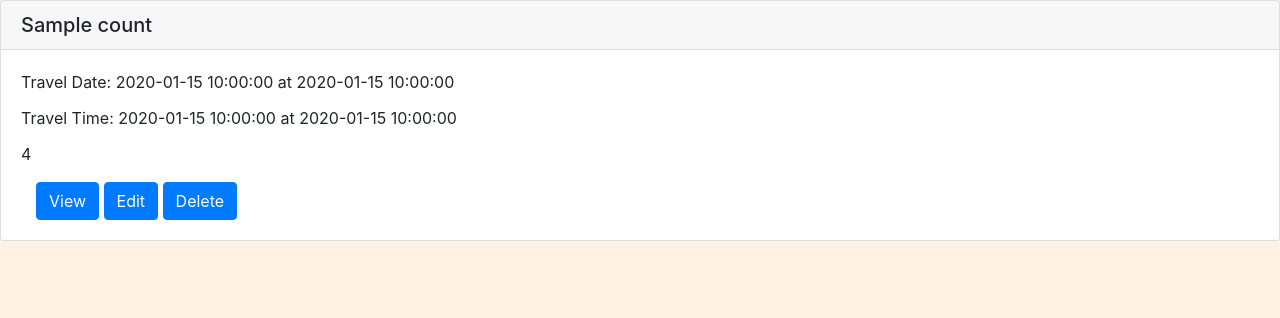
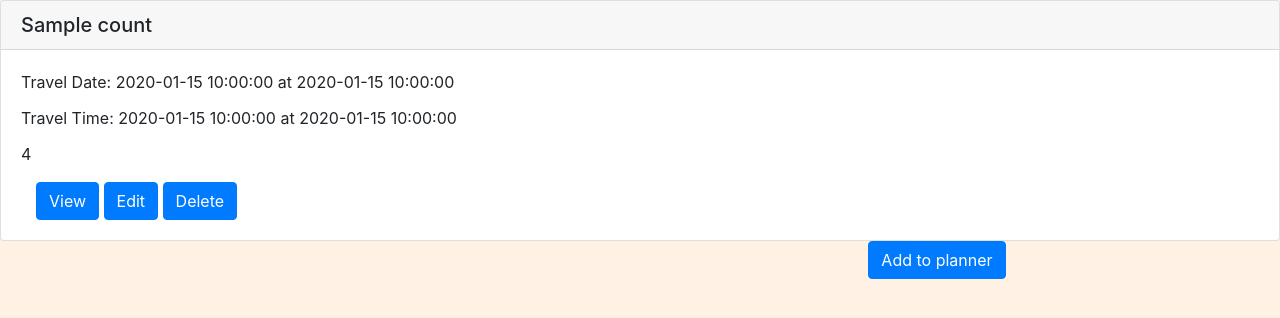
Before and after one commit to Chrisss09/Travel-Tracker, a Flask app: template templates/planner.html in a window 1280 px wide. Shown: the part 56-374 px from the top of the page. Run offline with Flask 2, Linux system fonts and the light colour scheme; the template is opened without the code that fills it: most values are stand-ins (such as "Sample title", 1, 10 or a date in 2020); parts of the project's set-up code (start-up, migrations or seed data) failed here and were passed over; some libraries are stand-ins or nearby versions.

Commit message:
Added an add button

```diff
--- a/templates/country.html
+++ b/templates/country.html
@@ -12,5 +12,7 @@
     <h5>{{ specific_country.hotel_name }}</h5>
 
     <h1>{{ specific_hotel.hotel_name }}</h1>
+    <h1>{{ specific_hotel.hotel_address }}</h1>
+
 
 {% endblock %}
--- a/templates/planner.html
+++ b/templates/planner.html
@@ -18,6 +18,8 @@
         </div>
 
     {% endfor %}
-
+    <div class="col-sm-4 ml-auto">
+        <a href="#" class="btn btn-primary">Add to planner</a>
+    </div>
 
 {% endblock %}
```
